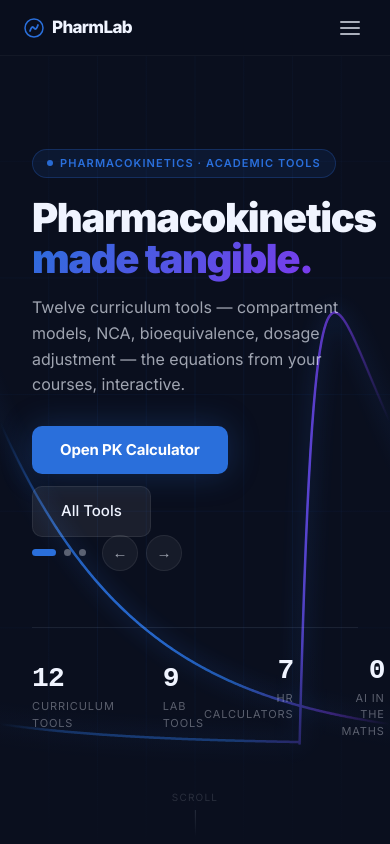
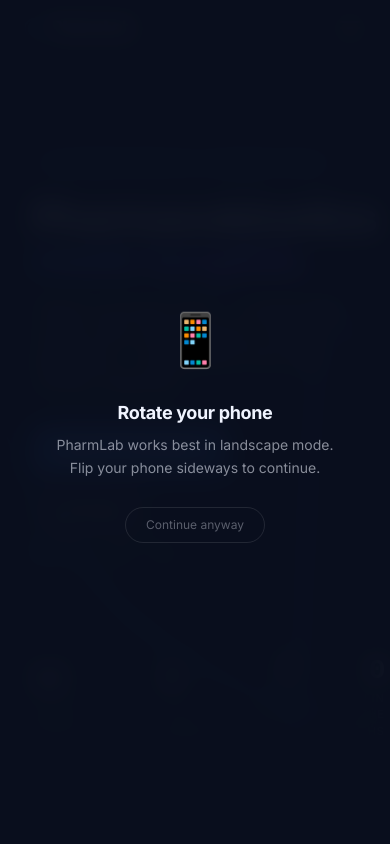
Before and after one commit to Pharm-Lab/pharmlab, a Next.js app: page / in a window 390 px wide. Shown: the top 844 px of the page. Built offline with nearby package versions, Linux system fonts and the light colour scheme.

Commit message:
add mobile rotate prompt, layout.js update

```diff
--- /dev/null
+++ b/app/components/MobileRotatePrompt.js
@@ -0,0 +1,68 @@
+'use client'
+import { useState, useEffect } from 'react'
+
+export default function MobileRotatePrompt() {
+  const [show, setShow] = useState(false)
+
+  useEffect(() => {
+    function check() {
+      const isMobile = window.innerWidth < 768
+      const isPortrait = window.innerHeight > window.innerWidth
+      setShow(isMobile && isPortrait)
+    }
+    check()
+    window.addEventListener('resize', check)
+    window.addEventListener('orientationchange', check)
+    return () => {
+      window.removeEventListener('resize', check)
+      window.removeEventListener('orientationchange', check)
+    }
+  }, [])
+
+  if (!show) return null
+
+  return (
+    <div style={{
+      position: 'fixed', inset: 0, zIndex: 9999,
+      background: 'rgba(10,15,30,0.96)',
+      backdropFilter: 'blur(12px)',
+      display: 'flex', flexDirection: 'column',
+      alignItems: 'center', justifyContent: 'center',
+      gap: '20px', padding: '2rem', textAlign: 'center',
+      fontFamily: "'Inter',system-ui,sans-serif",
+    }}>
+      {/* Rotating phone icon */}
+      <div style={{ fontSize: '52px', animation: 'rotatePhone 2s ease-in-out infinite' }}>📱</div>
+      <style>{`
+        @keyframes rotatePhone {
+          0%   { transform: rotate(0deg);   }
+          30%  { transform: rotate(0deg);   }
+          60%  { transform: rotate(-90deg); }
+          90%  { transform: rotate(-90deg); }
+          100% { transform: rotate(0deg);   }
+        }
+      `}</style>
+
+      <div>
+        <p style={{ fontSize: '18px', fontWeight: '700', color: '#f0f4ff', margin: '0 0 8px', letterSpacing: '-0.02em' }}>
+          Rotate your phone
+        </p>
+        <p style={{ fontSize: '14px', color: 'rgba(240,244,255,0.55)', margin: 0, lineHeight: '1.6' }}>
+          PharmLab works best in landscape mode.<br />
+          Flip your phone sideways to continue.
+        </p>
+      </div>
+
+      <button
+        onClick={() => setShow(false)}
+        style={{
+          marginTop: '8px', padding: '8px 20px',
+          fontSize: '12px', color: 'rgba(240,244,255,0.35)',
+          background: 'none', border: '1px solid rgba(255,255,255,0.1)',
+          borderRadius: '999px', cursor: 'pointer',
+        }}>
+        Continue anyway
+      </button>
+    </div>
+  )
+}
--- a/app/layout.js
+++ b/app/layout.js
@@ -1,5 +1,6 @@
 import { ClerkProvider } from '@clerk/nextjs'
 import Navbar from './components/Navbar'
+import MobileRotatePrompt from './components/MobileRotatePrompt'
 import './globals.css'
 
 export const metadata = {
@@ -23,6 +24,7 @@
           fontFamily: "'Inter', system-ui, sans-serif",
           minHeight: '100vh',
         }}>
+          <MobileRotatePrompt />
           <Navbar />
           {children}
         </body>
```
